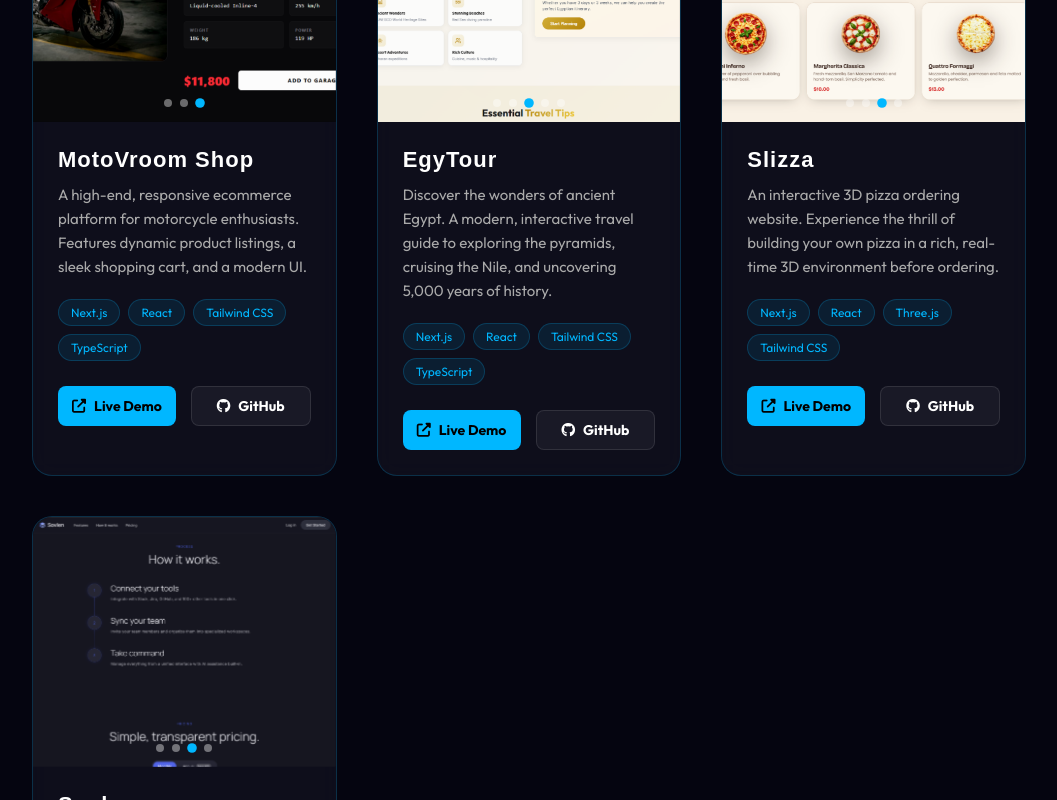
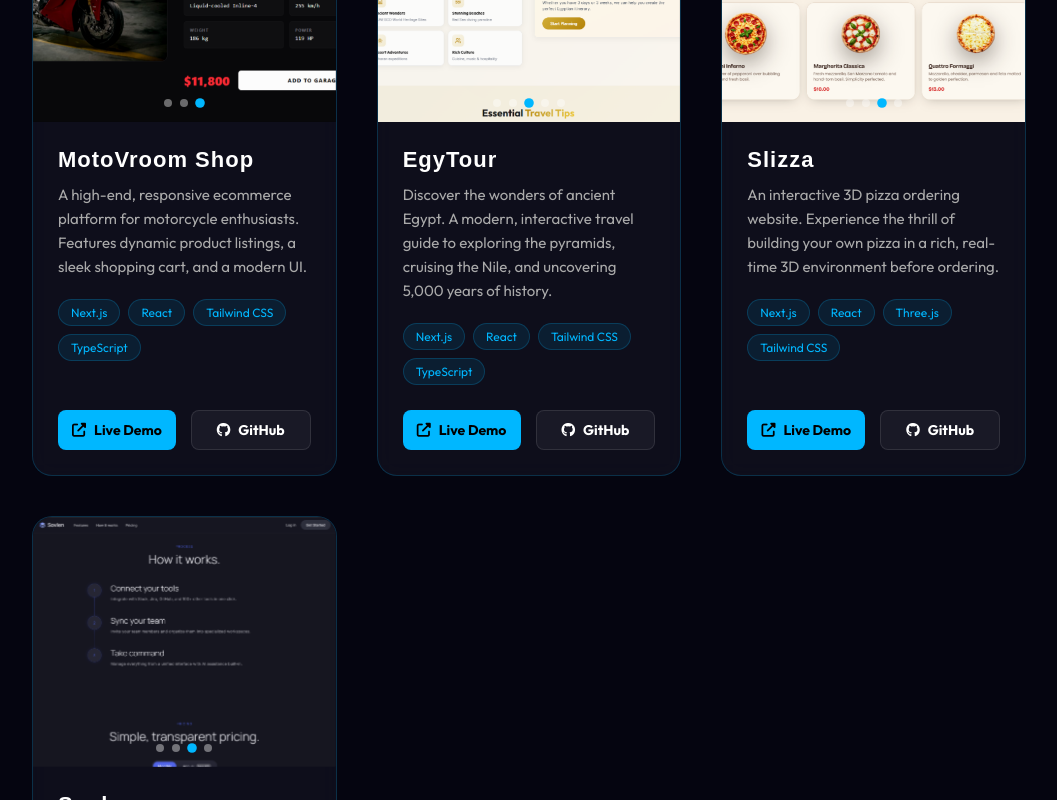
Before and after one commit to txlaat/talaat-portfolio, a Next.js app: page / in a window 1280 px wide. Shown: the part 2640-3440 px from the top of the page, without its empty margins (111-1168 px from the left). Built offline with nearby package versions, Linux system fonts and the light colour scheme.

Commit message:
fix: align project card buttons to bottom

```diff
--- a/src/app/globals.css
+++ b/src/app/globals.css
@@ -1307,6 +1307,9 @@
 
 .proj-content {
     padding: 25px;
+    display: flex;
+    flex-direction: column;
+    flex: 1;
 }
 
 .proj-content h3 {
@@ -1341,6 +1344,7 @@
 .proj-links {
     display: flex;
     gap: 15px;
+    margin-top: auto;
 }
 
 .proj-btn {
```
